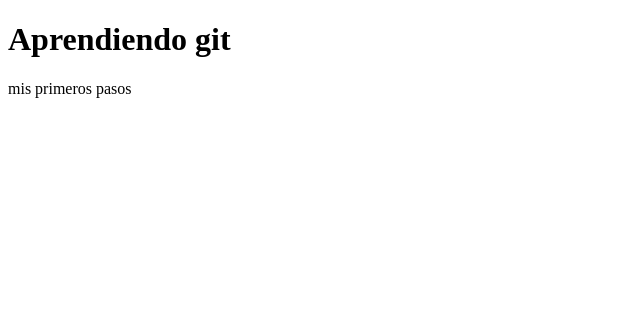
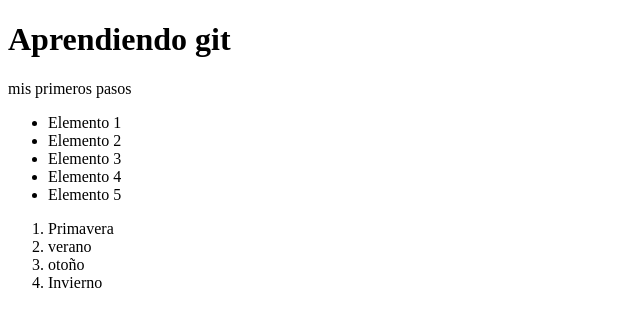
Before and after one commit to georgechirivi/curso_de_git_jonmircha, a plain HTML site: page index.html in a window 1280 px wide. Shown: the whole page, without its empty margins (0-640 px from the left). Drawn offline with Linux system fonts and the light colour scheme.

Commit message:
Agragando estaciones del año

```diff
--- a/index.html
+++ b/index.html
@@ -8,5 +8,21 @@
 <body>
     <h1>Aprendiendo git</h1>
     <p>mis primeros pasos</p>
+
+        <ul>
+            <li>Elemento 1</li>
+            <li>Elemento 2</li>
+            <li>Elemento 3</li>
+            <li>Elemento 4</li>
+            <li>Elemento 5</li>
+        </ul>
+        <ol>
+            <li>Primavera</li>
+            <li>verano</li>
+            <li>otoño</li>
+            <li>Invierno</li>
+        </ol>
+        <script src="index.js"></script>
+
 </body>
 </html>
```
